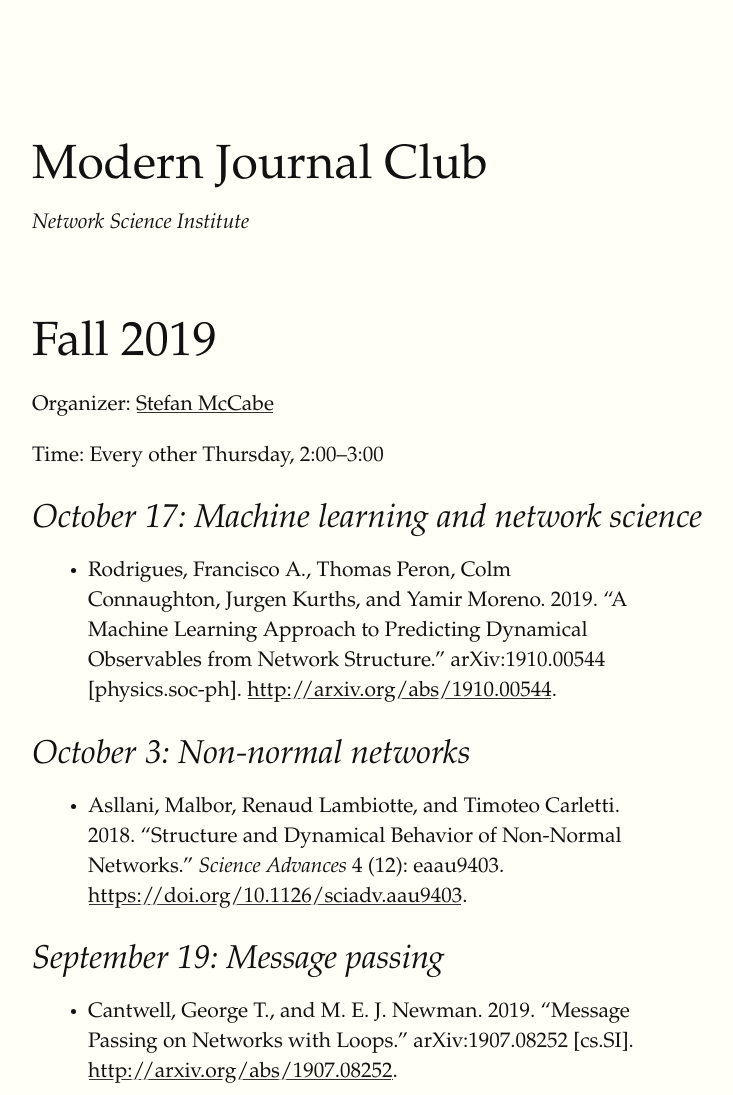
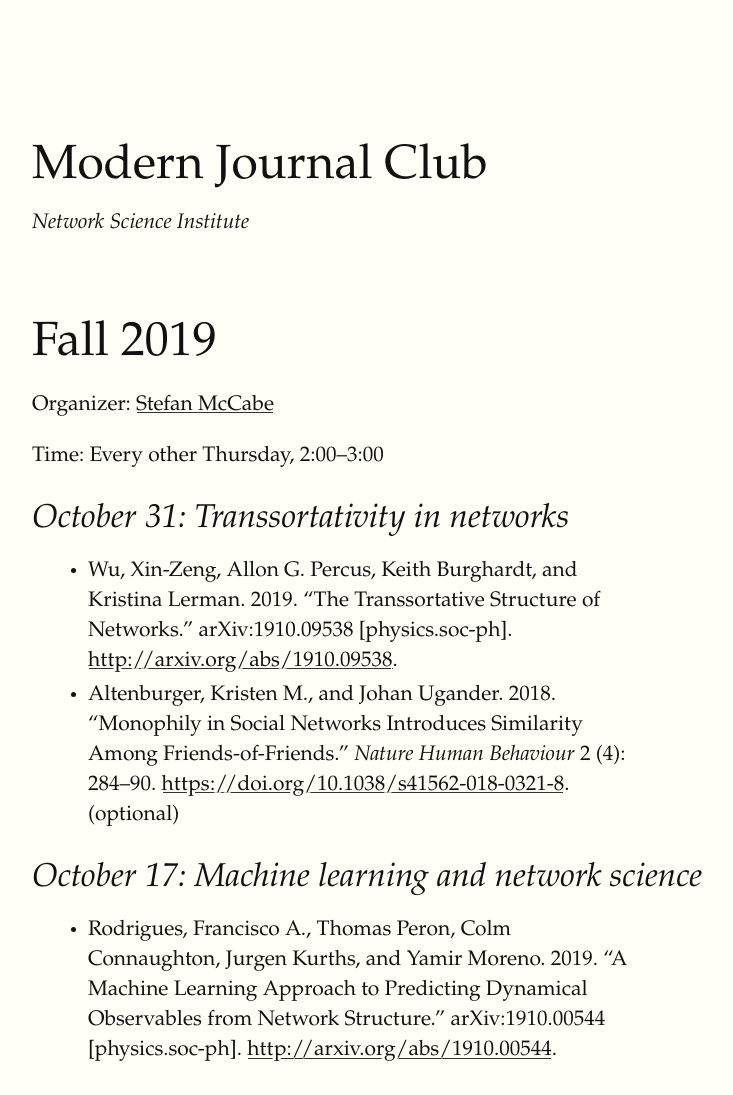
Before and after one commit to netsiphd/netsiphd.github.io, a plain HTML site: page journal_club.html in a window 1280 px wide. Shown: the top 1095 px of the page, without its empty margins (128-861 px from the left). Drawn offline with Linux system fonts and the light colour scheme.

Commit message:
oct 31 jclub reading

```diff
--- a/journal_club.html
+++ b/journal_club.html
@@ -31,6 +31,13 @@
 <h1>Fall 2019</h1>
 <p>Organizer: <a href="http://sdmccabe.github.io">Stefan McCabe</a></p>
 <p>Time: Every other Thursday, 2:00–3:00</p>
+<section id="october-31-transsortativity-in-networks" class="level2">
+<h2>October 31: Transsortativity in networks</h2>
+<ul>
+<li>Wu, Xin-Zeng, Allon G. Percus, Keith Burghardt, and Kristina Lerman. 2019. “The Transsortative Structure of Networks.” arXiv:1910.09538 [physics.soc-ph]. <a href="http://arxiv.org/abs/1910.09538" class="uri">http://arxiv.org/abs/1910.09538</a>.</li>
+<li>Altenburger, Kristen M., and Johan Ugander. 2018. “Monophily in Social Networks Introduces Similarity Among Friends-of-Friends.” <em>Nature Human Behaviour</em> 2 (4): 284–90. <a href="https://doi.org/10.1038/s41562-018-0321-8" class="uri">https://doi.org/10.1038/s41562-018-0321-8</a>. (optional)</li>
+</ul>
+</section>
 <section id="october-17-machine-learning-and-network-science" class="level2">
 <h2>October 17: Machine learning and network science</h2>
 <ul>
```
Also changed, not shown: 1 other file.
